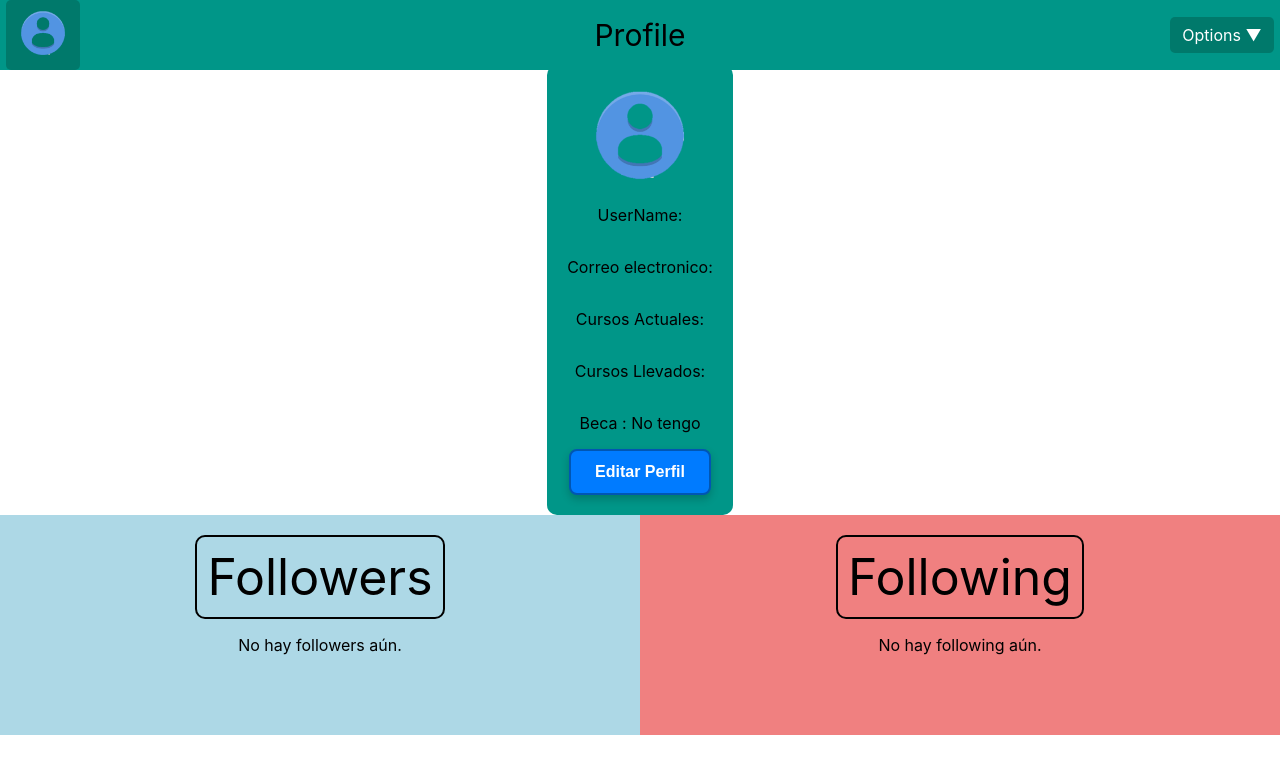
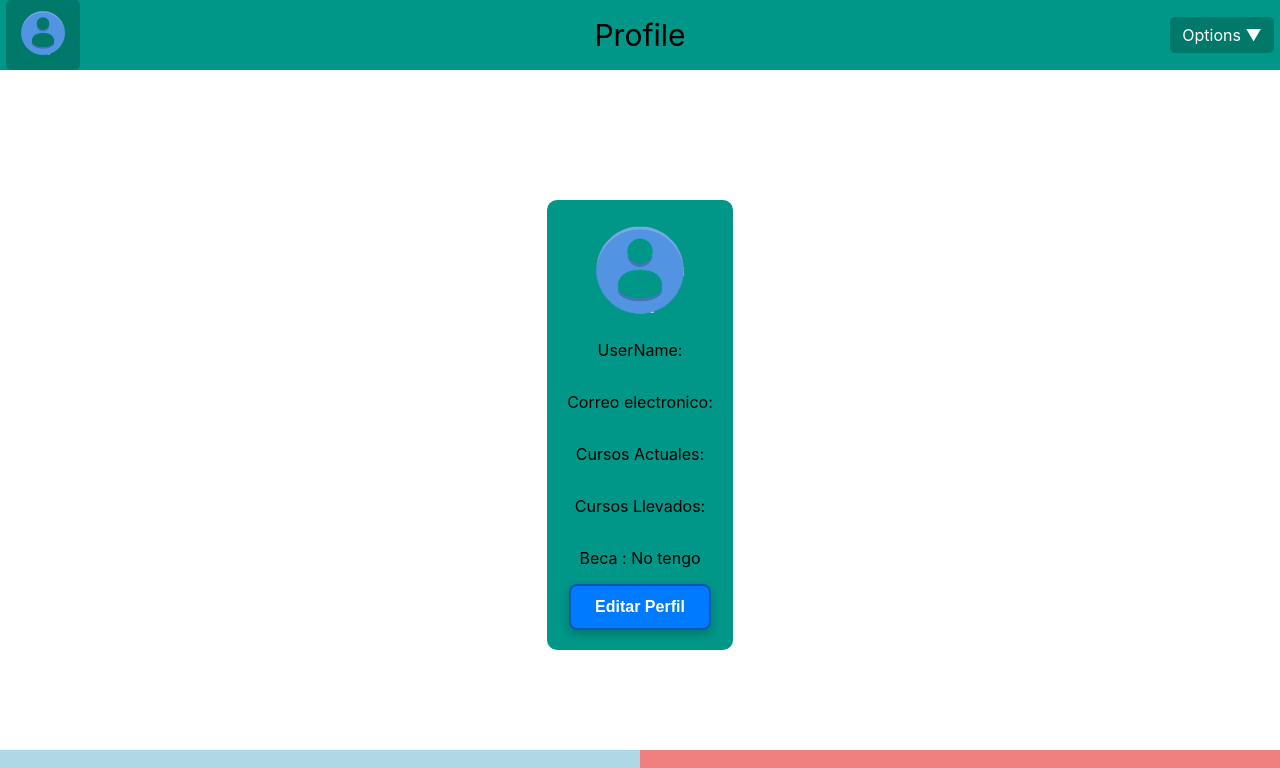
Before and after one commit to DiegoGarV/Proyecto1-DB2, a React (Create React App) app in the folder class-notes/: page /profile in a window 1280 px wide. Shown: the top 768 px of the page. Built offline with nearby package versions, Linux system fonts and the light colour scheme.

Commit message:
fix: profile scroll

```diff
--- a/class-notes/src/screens/Profile.tsx
+++ b/class-notes/src/screens/Profile.tsx
@@ -77,12 +77,14 @@ const styles: Record<string, React.CSSProperties> = {
     display: "flex",
     position: "absolute",
     flexDirection: "column",
-    justifyContent: "center",
+    justifyContent: "flex-start",
     justifyItems: "center",
     justifySelf: "center",
     alignContent: "center",
     alignItems: "center",
     width: "100%",
+    // eslint-disable-next-line no-restricted-globals
+    height: screen.height,
     top: 0,
     bottom: 0,
     right: 0,
@@ -110,6 +112,8 @@ const styles: Record<string, React.CSSProperties> = {
     backgroundColor: "#009688",
     padding: 20,
     borderRadius: "10px",
+    marginTop: 200,
+    marginBottom: 100,
   },
   userCont1: {
     display: "flex",
@@ -121,9 +125,9 @@ const styles: Record<string, React.CSSProperties> = {
   },
   follows: {
     display: "flex",
-    justifyContent: "center",
-    alignContent: "center",
-    alignItems: "center",
+    justifyContent: "flex-start",
+    alignContent: "flex-start",
+    alignItems: "flex-start",
     flexDirection: "row",
     width: "100%",
   },
@@ -135,7 +139,7 @@ const styles: Record<string, React.CSSProperties> = {
     flexDirection: "column",
     paddingTop: 20,
     width: "50%",
-    minHeight: 200,
+    minHeight: 400,
     backgroundColor: "lightblue",
   },
   follTitle: {
```
